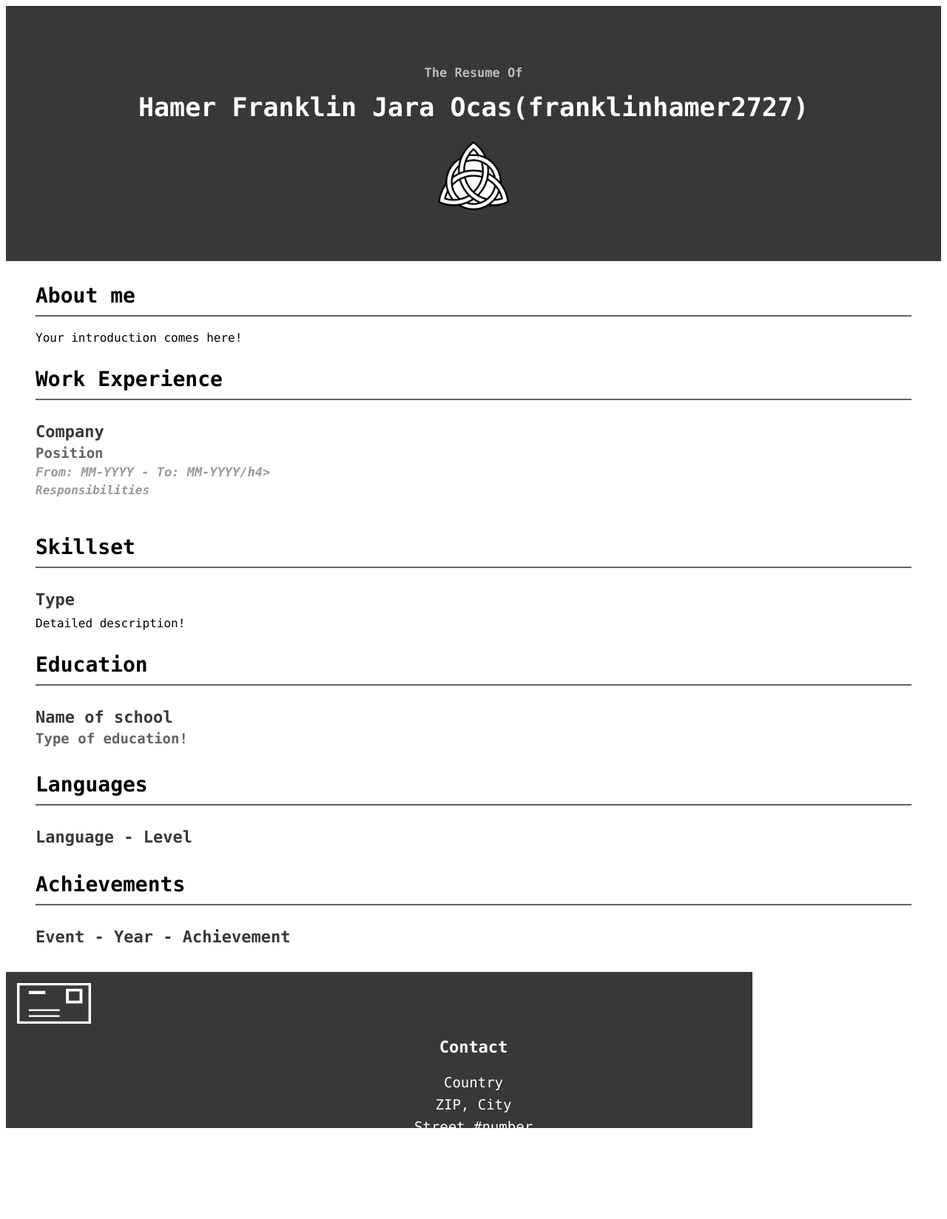
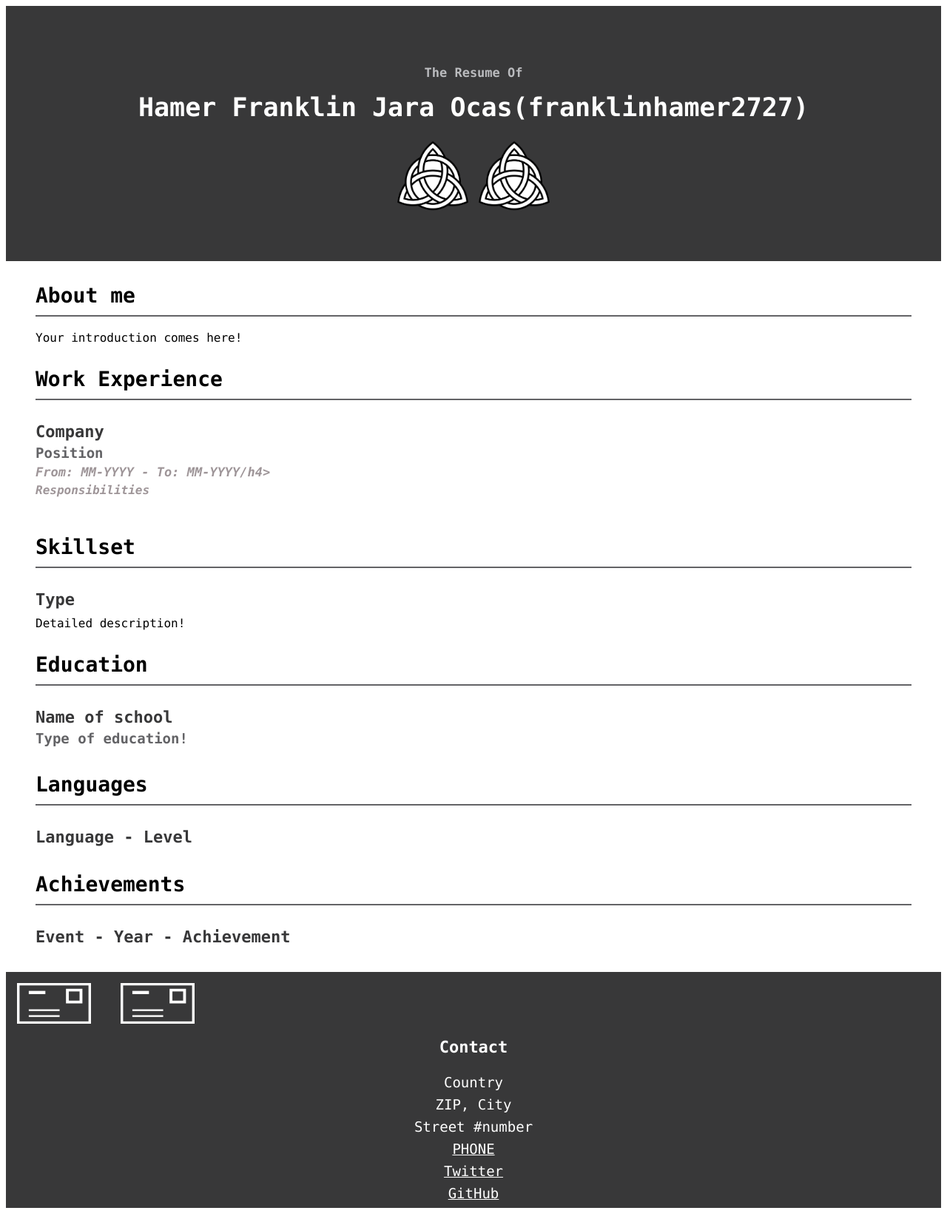
Before and after one commit to franklinhamer2727/test-python, a Flask app: template templates/index.html in a window 1280 px wide. Shown: the whole page at 74% size. Run offline with Flask 2, Linux system fonts and the light colour scheme; the template is opened without the code that fills it, so the values that code supplies are empty.

Commit message:
Update index.html

```diff
--- a/templates/index.html
+++ b/templates/index.html
@@ -1,18 +1,19 @@
 <!DOCTYPE html>
 <html>
+<link type="text/css" rel="stylesheet" href="{{ url_for('static',filename='css/index.css') }}">
+<link type="text/css" rel="stylesheet" href="/test-python/static/css/index.css">
+
 <head>
-  <meta charset="UTF-8">
-  <meta name="viewport" content="width=device-width, initial-scale=1.0">
-  <title>Franklin Hamer</title>
-  <link type="text/css" rel="stylesheet" href="{{ url_for('static',filename='css/index.css') }}">
 </head>
+
 <body>
     <div class="container">
         <div class="row">
             <div class="col-xs-12" id="resHead">
                 <h3>The Resume Of</h3>
                 <h1>Hamer Franklin Jara Ocas(franklinhamer2727)</h1>
-         <img width=100px class="img-responsive"  src="{{url_for('static', filename='logom.png')}}" />
+                <img width=100px class="img-responsive" src="{{url_for('static', filename='logom.png')}}" />
+                <img width=100px class="img-responsive" src="/test-python/static/logom.png" />
             </div>
         </div>
         <div class="row">
@@ -54,12 +55,12 @@
         </div>
         <div class="row">
             <div class="contact col-xs-12">
-    <img width=100px class="img-responsive"  src="{{url_for('static', filename='letter.png')}}" />
+                <img width=100px class="img-responsive" src="{{url_for('static', filename='letter.png')}}" />
+                <img width=100px class="img-responsive" src="/test-python/static/letter.png" />
+
                 <h1 class="title">Contact</h1>
                 <p class="subtitle">
-          Country <br/>
-          ZIP, City<br />
-          Street #number<br />
+                    Country <br/> ZIP, City<br /> Street #number<br />
                     <a href="tel:phone">PHONE</a><br />
                     <a target="_blank" href="https://twitter.com/franklin_hamer">Twitter</a><br />
                     <a target="_blank" href="https://github.com/franklinhamer2727">GitHub</a><br />
```
Lines whose indentation alone changed are shown as unchanged.
